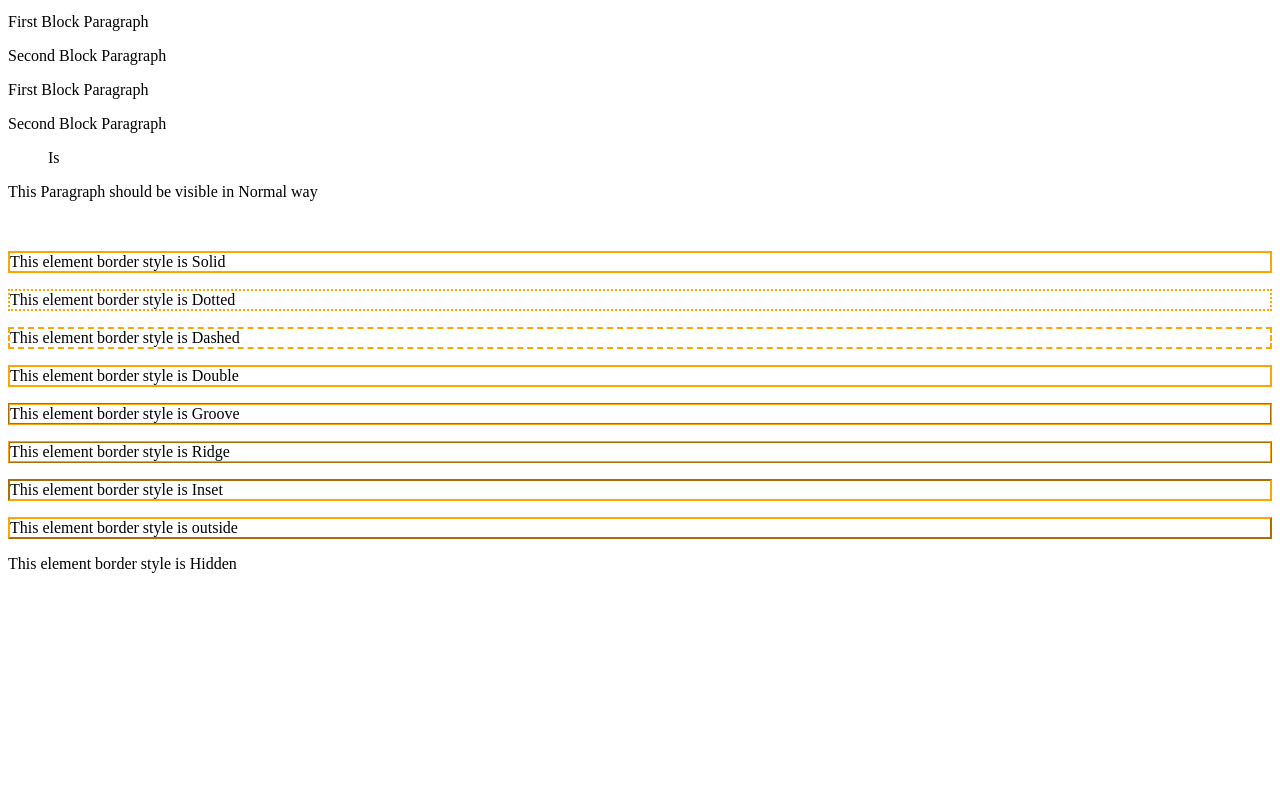
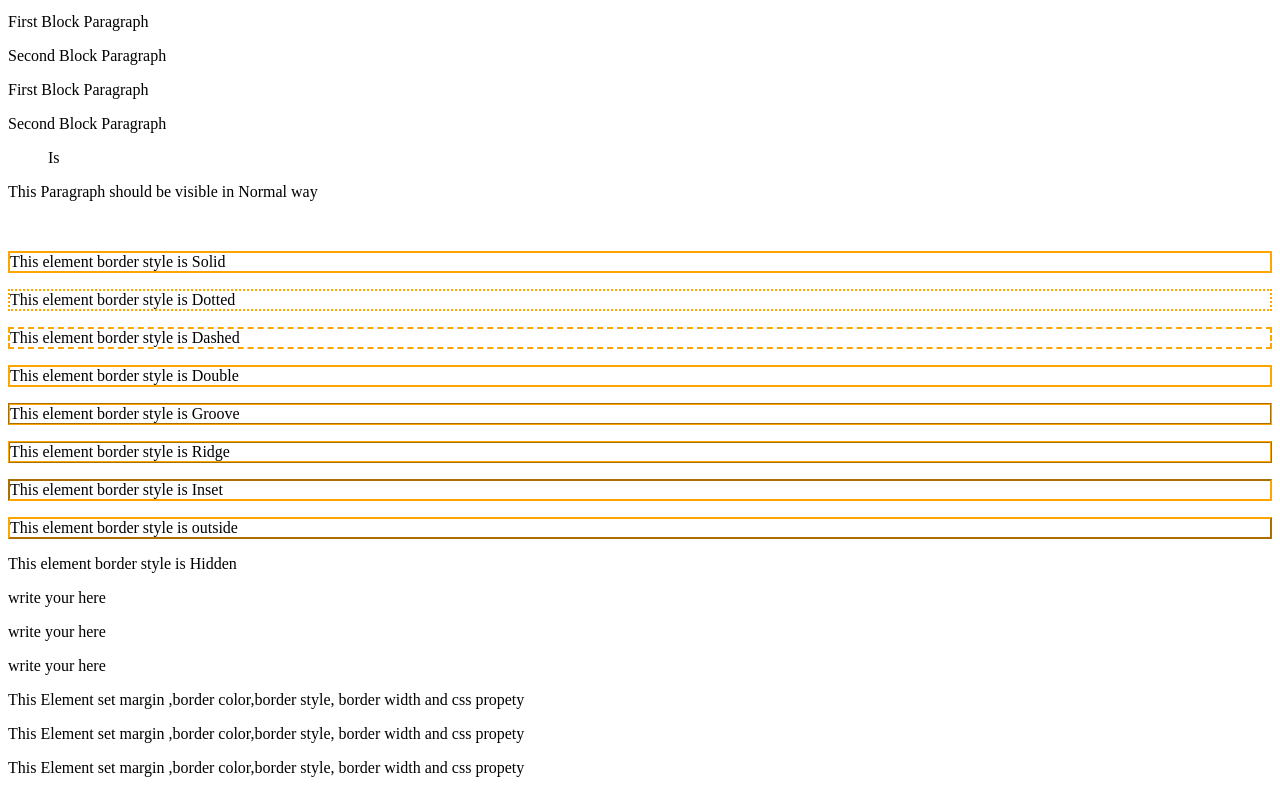
Before and after one commit to Itzzain9/CSS_Practice_Notes_All-, a plain HTML site: page index.html in a window 1280 px wide. Shown: the part 4641-5434 px from the top of the page. Before the commit the page ends 5230 px from the top, so only its background shows below. Drawn offline with Linux system fonts and the light colour scheme.

Commit message:
Update index.html

```diff
--- a/index.html
+++ b/index.html
@@ -443,6 +443,17 @@
     <p style="border: 2px outset orange;">This element border style is outside</p>
     <p style="border: 2px hidden orange;">This element border style is Hidden </p>
 
+    <!-- css Border width -->
+    <p class="one">write your here</p>
+    <p class="two">write your here</p>
+    <p class="three">write your here</p>
+
+    <!-- Css Margin -->
+
+    <p class="one">This Element set margin ,border color,border style, border width and css propety </p>
+    <p class="two">This Element set margin ,border color,border style, border width and css propety </p>
+    <p class="three">This Element set margin ,border color,border style, border width and css propety </p>
+
 
 
 </body>
```
